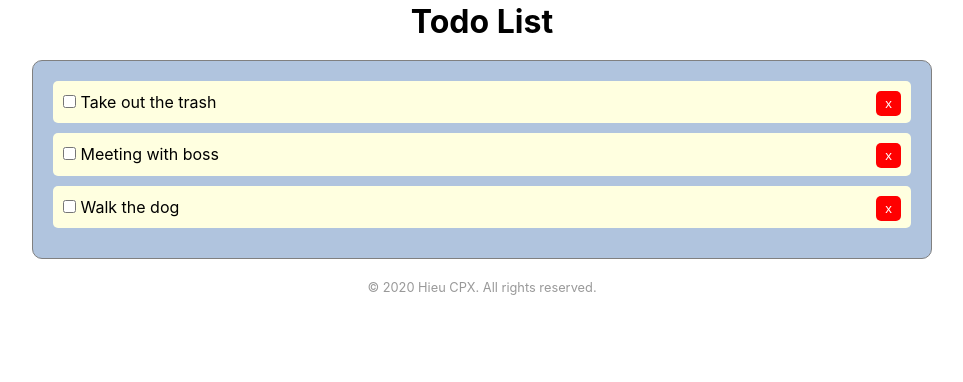
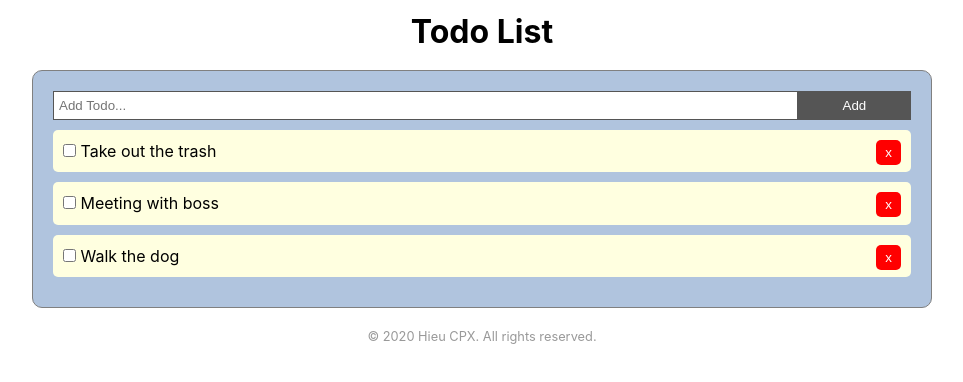
Before and after one commit to qual09/react-todo-list, a React (Create React App) app: page / in a window 1280 px wide. Shown: the top 382 px of the page, without its empty margins (158-1121 px from the left). Built offline with nearby package versions, Linux system fonts and the light colour scheme.

Commit message:
addtodo added

```diff
--- a/package.json
+++ b/package.json
@@ -8,7 +8,8 @@
     "@testing-library/user-event": "^7.2.1",
     "react": "^16.13.1",
     "react-dom": "^16.13.1",
-    "react-scripts": "3.4.3"
+    "react-scripts": "3.4.3",
+    "uuid": "^8.3.0"
   },
   "scripts": {
     "start": "react-scripts start",
--- a/src/App.css
+++ b/src/App.css
@@ -13,9 +13,17 @@
   padding: 20px;
 }
 
-header {
-  margin-bottom: 15px;
-  text-align: center;
+.btn {
+  background: #555;
+  border: none;
+  color: #fff;
+  cursor: pointer;
+  display: inline-block;
+  padding: 7px 20px;
+}
+
+.btn:hover {
+  background: #666;
 }
 
 footer {
--- a/src/App.js
+++ b/src/App.js
@@ -1,5 +1,8 @@
 import React from 'react';
+import Header from './components/layout/Header';
 import Todos from './components/Todos';
+import AddTodo from './components/AddTodo';
+import { v4 as uuidv4 } from 'uuid';
 
 import './App.css';
 
@@ -43,17 +46,26 @@
     });
   }
 
+  // Add Todo
+  addTodo = (title) => {
+    const newTodo = {
+      id: uuidv4(),
+      title: title,
+      completed: false,
+    }
+    this.setState({ todos: [...this.state.todos, newTodo] });
+  }
+
   render() {
     return (
       <div className="App">
 
         {/* Header */}
-        <header className="header">
-          <h1>Todo List</h1>
-        </header>
+        <Header />
 
         {/* Body */}
         <div className="container">
+          <AddTodo addTodo={this.addTodo} />
           <Todos todos={this.state.todos} markComplete={this.markComplete} delTodo={this.delTodo} />
         </div>
 
--- /dev/null
+++ b/src/components/AddTodo.js
@@ -0,0 +1,26 @@
+import React, { Component } from 'react'
+
+export class AddTodo extends Component {
+  state = {
+    title: ''
+  }
+
+  onSubmit = (e) => {
+    e.preventDefault();
+    this.props.addTodo(this.state.title);
+    this.setState({ title: '' });
+  }
+
+  onChange = (e) => this.setState({ [e.target.name]: e.target.value });
+
+  render() {
+    return (
+      <form onSubmit={this.onSubmit} style={{ display: 'flex', marginBottom: '10px' }}>
+        <input type="text" name="title" style={{ border: '1px solid #555', padding: '5px', flex: '10' }} placeholder="Add Todo..." value={this.state.title} onChange={this.onChange} />
+        <input type="submit" value="Add" className="btn" style={{ flex: '1' }} />
+      </form>
+    )
+  }
+}
+
+export default AddTodo
--- /dev/null
+++ b/src/components/layout/Header.js
@@ -0,0 +1,16 @@
+import React from 'react';
+
+export default function Header() {
+  return (
+    <header style={headerStyle}>
+      <h1>Todo List</h1>
+    </header>
+  )
+}
+
+const headerStyle = {
+  // backgroundColor: '#eee',
+  marginBottom: '15px',
+  paddingTop: '10px',
+  textAlign: 'center',
+}
```
Also changed, not shown: 1 other file (tests, documents, lock files or other folders).
